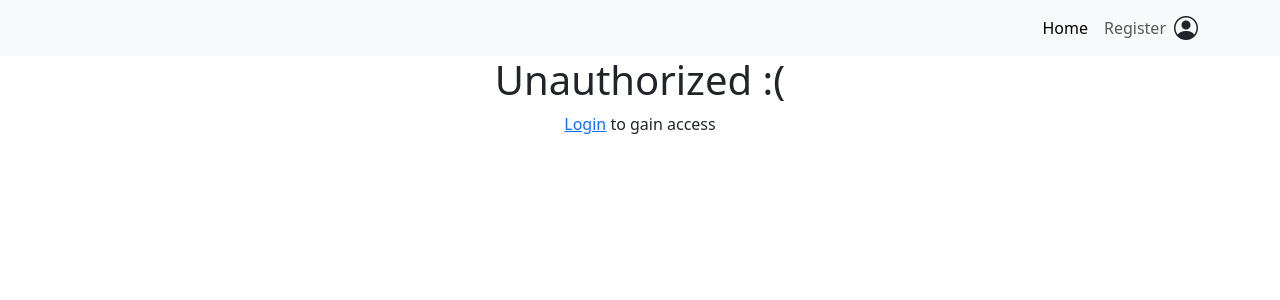
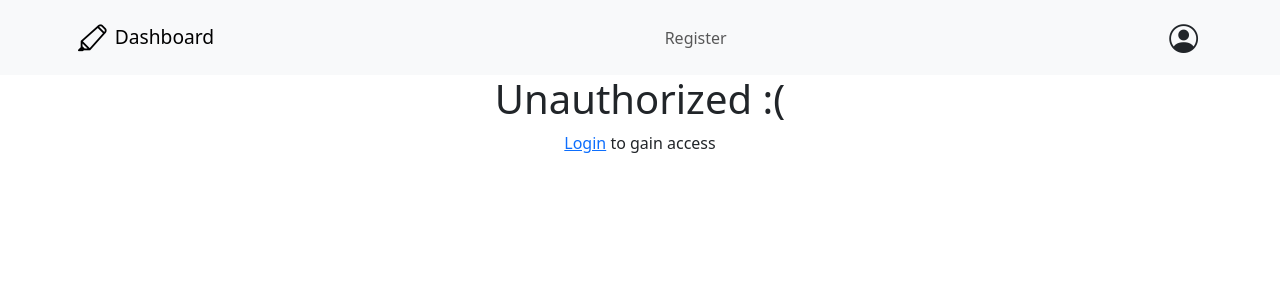
Before and after one commit to Olaf-Koziara/elearn_frontend, a React (Create React App) app: page / in a window 1280 px wide. Shown: the top 300 px of the page. Built offline with nearby package versions, Linux system fonts and the light colour scheme; no server answers.

Commit message:
auth update

```diff
--- a/src/components/Header/Header.scss
+++ b/src/components/Header/Header.scss
@@ -1,9 +1,21 @@
 .header {
+  .home-link {
+    display: flex;
+    align-items: center;
+    gap: 0.5rem;
+    font-size: 1.2rem;
+
+    i {
+      font-size: 1.8rem;
+    }
+  }
+
   &-user {
     position: relative;
 
     &_icon {
       cursor: pointer;
+      font-size: 1.8rem;
     }
 
     &_dropdown {
--- a/src/components/Header/Header.tsx
+++ b/src/components/Header/Header.tsx
@@ -21,22 +21,23 @@ const Header = () => {
     }, [data, dispatch])
 
     return (
-        <header className="navbar navbar-expand-lg navbar-light bg-light">
+        <header className="header navbar navbar-expand-lg navbar-light bg-light">
 
-            <nav className='container navigation navbar-nav justify-content-end'>
-                <NavLink className="nav-link" to='/'>Home</NavLink>
+            <nav className='container navigation navbar-nav justify-content-between'>
+                <NavLink className="nav-link home-link" to='/'><i
+                    className="bi bi-highlighter"></i>Dashboard</NavLink>
                 {!userInfo && <>
                     <NavLink className="nav-link" to='/register'>Register</NavLink>
                 </>
                 }
                 <div className='header-user'>
-                    <i className='header-user_icon bi bi-person-circle' style={{fontSize: '1.5rem'}}
+                    <i className='header-user_icon bi bi-person-circle'
                        onClick={() => setIsUserInfoClicked(!isUserInfoClicked)}
                     ></i>
                     <div className={`header-user_dropdown ${isUserInfoClicked ? 'open' : ''} card p-4`}>
                         {userInfo ? (
                             <>
-                                <span>{userInfo.email}</span>
+                                <span className="pb-2">{userInfo.email}</span>
                                 <NavLink className="btn btn-outline-primary mb-2" to='/user-profile'>Profile</NavLink>
                                 <button className='button btn btn-primary' onClick={() => dispatch(logout())}>
                                     Logout
```
